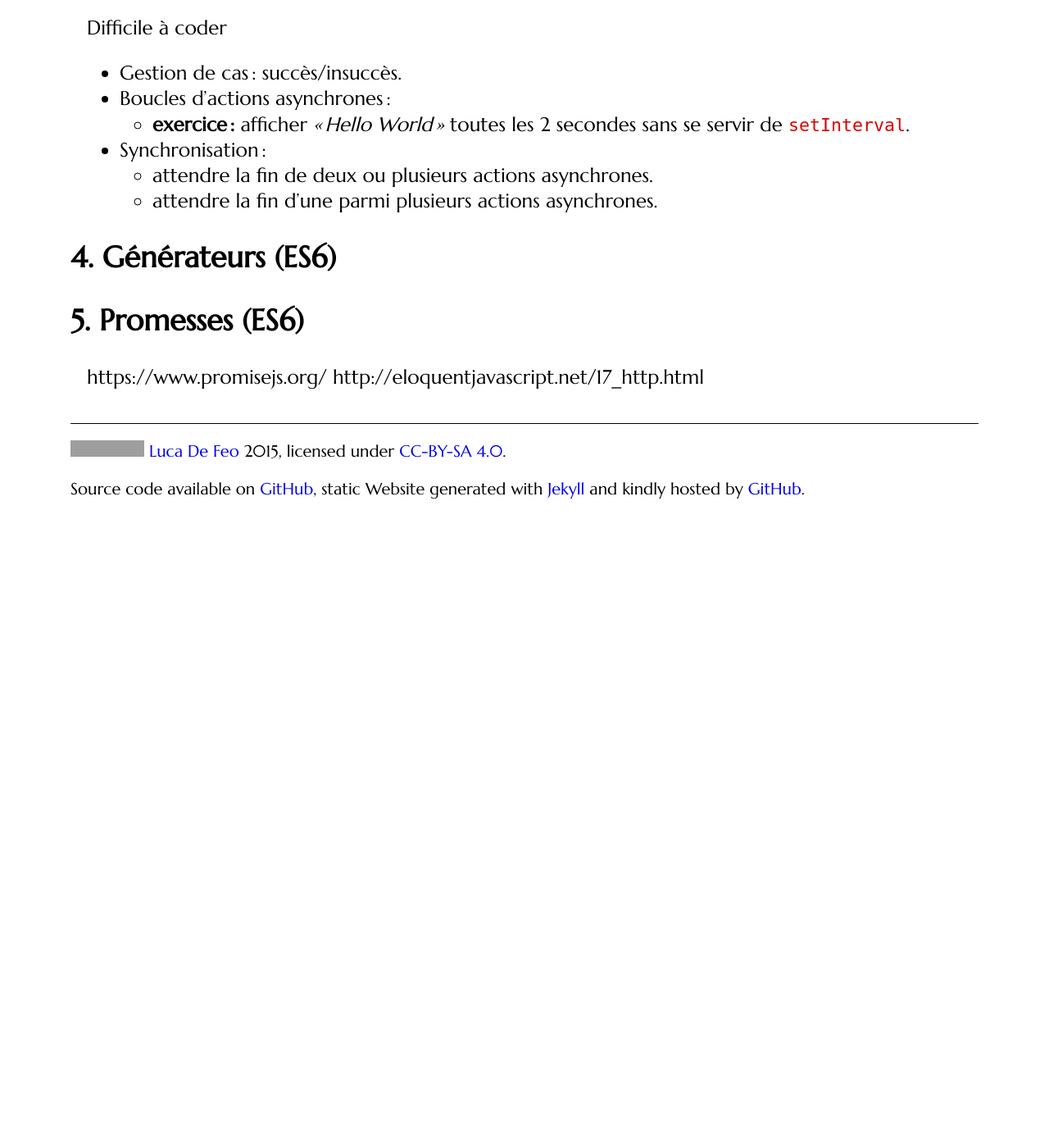
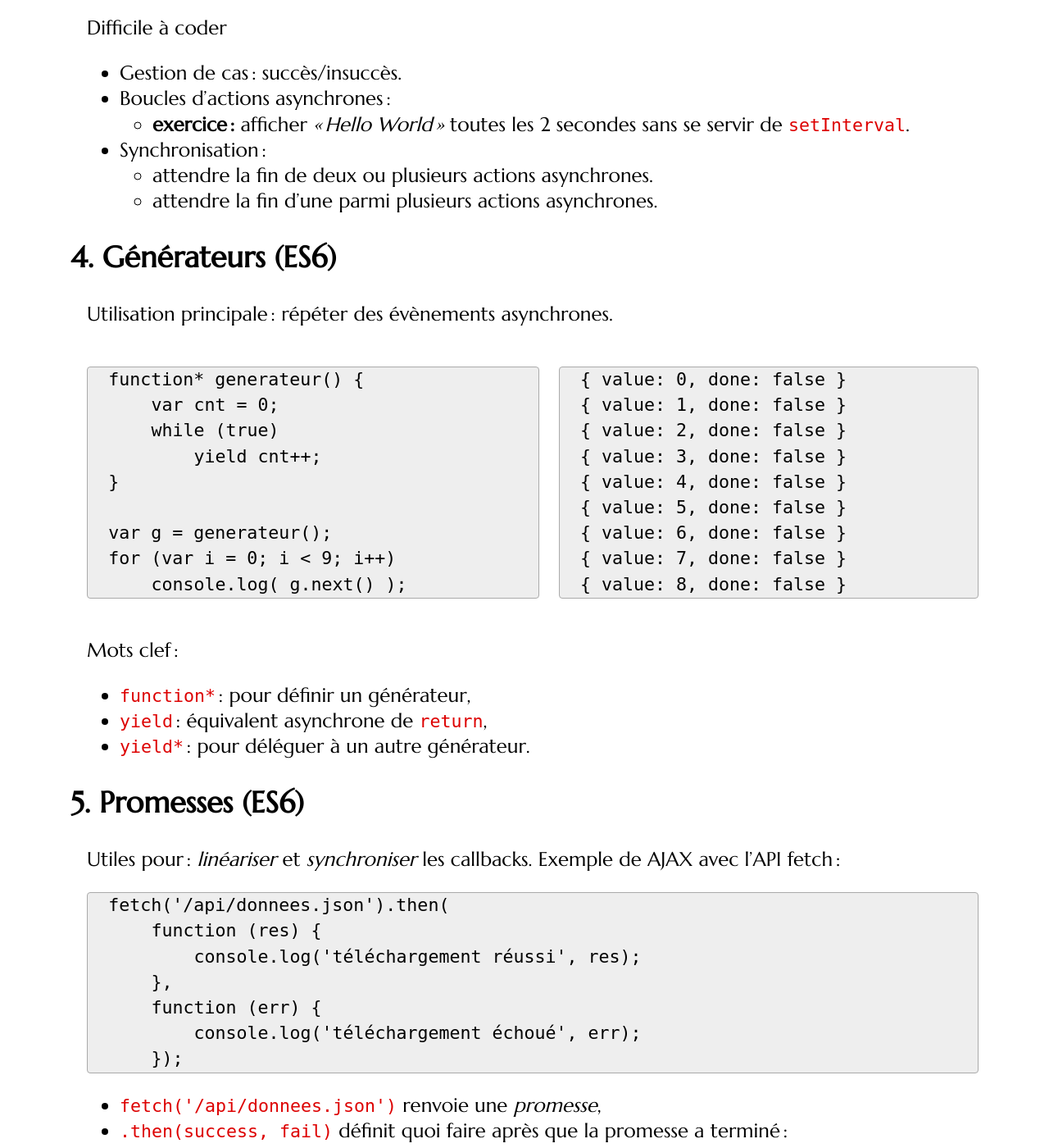
Before and after one commit to defeo/aws, a Jekyll site: the page built from lessons/async-js.md, in a window 1280 px wide and 1400 px high, scrolled down 1585 px. Shown: the whole window at 82% size. Built offline with Jekyll 4.4.1, drawn with Linux system fonts in a browser that asks for light colours; nearby versions of some CDN libraries; some web fonts are replaced; before the commit the page ends 2215 px from its top, so only the background shows below that; some of the changed text lies outside the part shown; grey boxes are pictures that could not be loaded.

Commit message:
Updated lessons on async JS and server push

```diff
--- a/lessons/async-js.md
+++ b/lessons/async-js.md
@@ -87,13 +87,80 @@ Difficile à coder
 
 ## Générateurs (ES6)
 
+Utilisation principale : répéter des évènements asynchrones.
+
+<div class="two-cols">
+
+~~~
+function* generateur() {
+	var cnt = 0;
+	while (true)
+		yield cnt++;
+}
+
+var g = generateur();
+for (var i = 0; i < 9; i++)
+	console.log( g.next() );
+~~~
+
+~~~
+{ value: 0, done: false }
+{ value: 1, done: false }
+{ value: 2, done: false }
+{ value: 3, done: false }
+{ value: 4, done: false }
+{ value: 5, done: false }
+{ value: 6, done: false }
+{ value: 7, done: false }
+{ value: 8, done: false }
+~~~
+
+</div>
+
+Mots clef :
+
+- `function*` : pour définir un générateur,
+- `yield` : équivalent asynchrone de `return`,
+- `yield*` : pour déléguer à un autre générateur.
+
 </section>
 <section>
 
 ## Promesses (ES6)
 
-https://www.promisejs.org/
-http://eloquentjavascript.net/17_http.html
+Utiles pour : *linéariser* et *synchroniser* les callbacks. Exemple de
+AJAX avec l'API fetch :
+
+~~~
+fetch('/api/donnees.json').then(
+	function (res) {
+		console.log('téléchargement réussi', res);
+	},
+	function (err) {
+		console.log('téléchargement échoué', err);
+	});
+~~~
+
+- `fetch('/api/donnees.json')` renvoie une *promesse*,
+- `.then(success, fail)` définit quoi faire après que la promesse a
+  terminé :
+  - `success` : exécuté si la promesse a réussi.
+  - `fail` : exécuté si la promesse a eu une erreur.
+- `new Promise()` pour créer une promesse définie par l'utilisateur.
+- `.catch()` : à la place de `.then` pour gérer uniquement les erreurs.
 
 </section>
 <section>
+
+## Lectures
+
+- [MDN sur les iterateurs](https://developer.mozilla.org/fr/docs/Web/JavaScript/Reference/Statements/function*)
+- [MDN sur les générateurs](https://developer.mozilla.org/fr/docs/Web/JavaScript/Reference/Les_protocoles_iteration),
+- Promesses A+ : <https://www.promisejs.org/>,
+- Eloquent JavaScript,
+  [Chapitre 17](http://eloquentjavascript.net/17_http.html#promises)
+  sur les promesses,
+- [Article sur les promesses](http://www.html5rocks.com/en/tutorials/es6/promises/),
+- [Article sur l'API fetch](https://hacks.mozilla.org/2015/03/this-api-is-so-fetching/).
+
+</section>
```
Also changed, not shown: lessons/server-push.md (+2 -2 lines).
